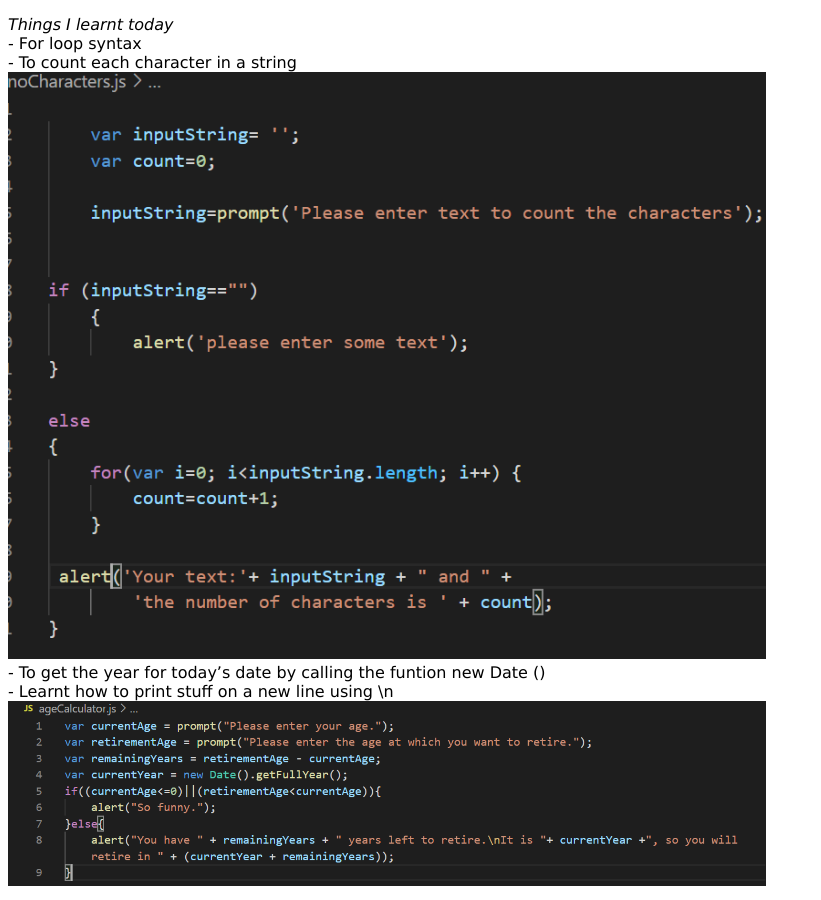
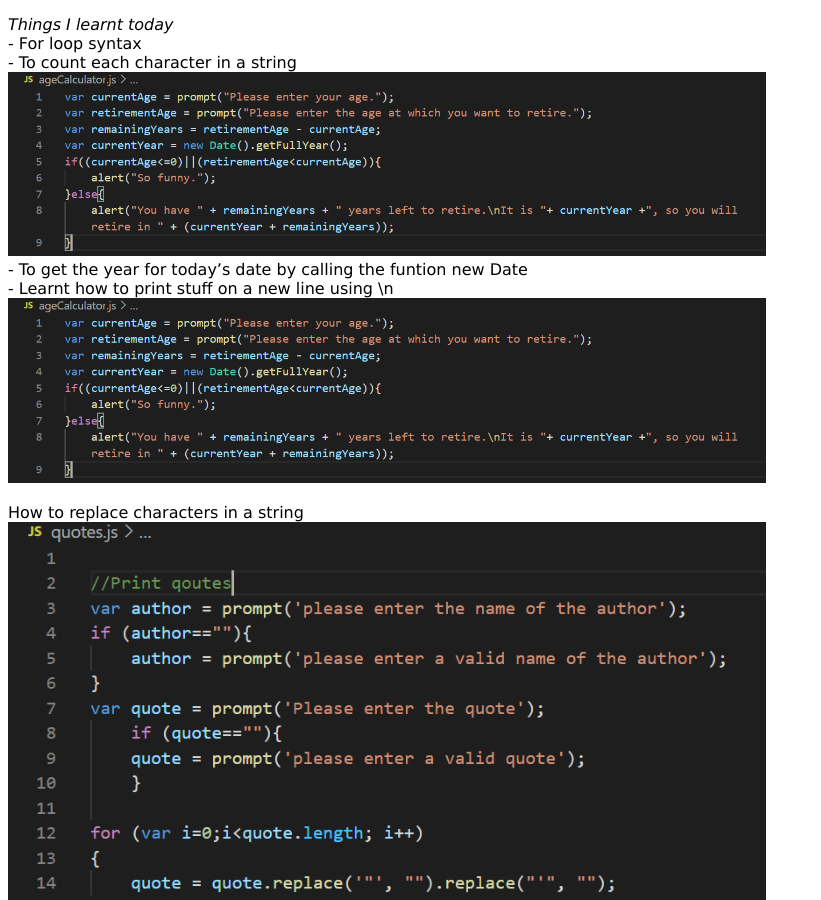
Before and after one commit to aineomugisha/aineomugisha.github.io, a Jekyll site: the page built from _posts/2020-10-01-Javascript-101-loops-and-functions.md, in a window 1280 px wide and 900 px high, scrolled down 411 px. Shown: the whole window, without its empty margins (0-821 px from the left). Built offline with Jekyll 4.4.1, drawn with Linux system fonts in a browser that asks for light colours; our own code applies the rules of GitHub Pages for plain Markdown files.

Commit message:
Update 2020-10-01-Javascript-101-loops-and-functions.md

```diff
--- a/_posts/2020-10-01-Javascript-101-loops-and-functions.md
+++ b/_posts/2020-10-01-Javascript-101-loops-and-functions.md
@@ -8,8 +8,8 @@
 <br><em>Things I learnt today</em>
 <br>- For loop syntax
 <br>- To count each character in a string
-<br><img src="/images/noCharacters.png" alt="code for counting number of characters">
-<br>- To get the year for today's date by calling the funtion new Date ()
+<br><img src="/images/ageCalculator.png" alt="code for showing retirement age calculator and how to extract the year using new Date function">
+<br>- To get the year for today's date by calling the funtion new Date
 <br>- Learnt how to print stuff on a new line using \n
 <br><img src="/images/ageCalculator.png" alt="code for showing retirement age calculator and how to extract the year using new Date function">
 
```
